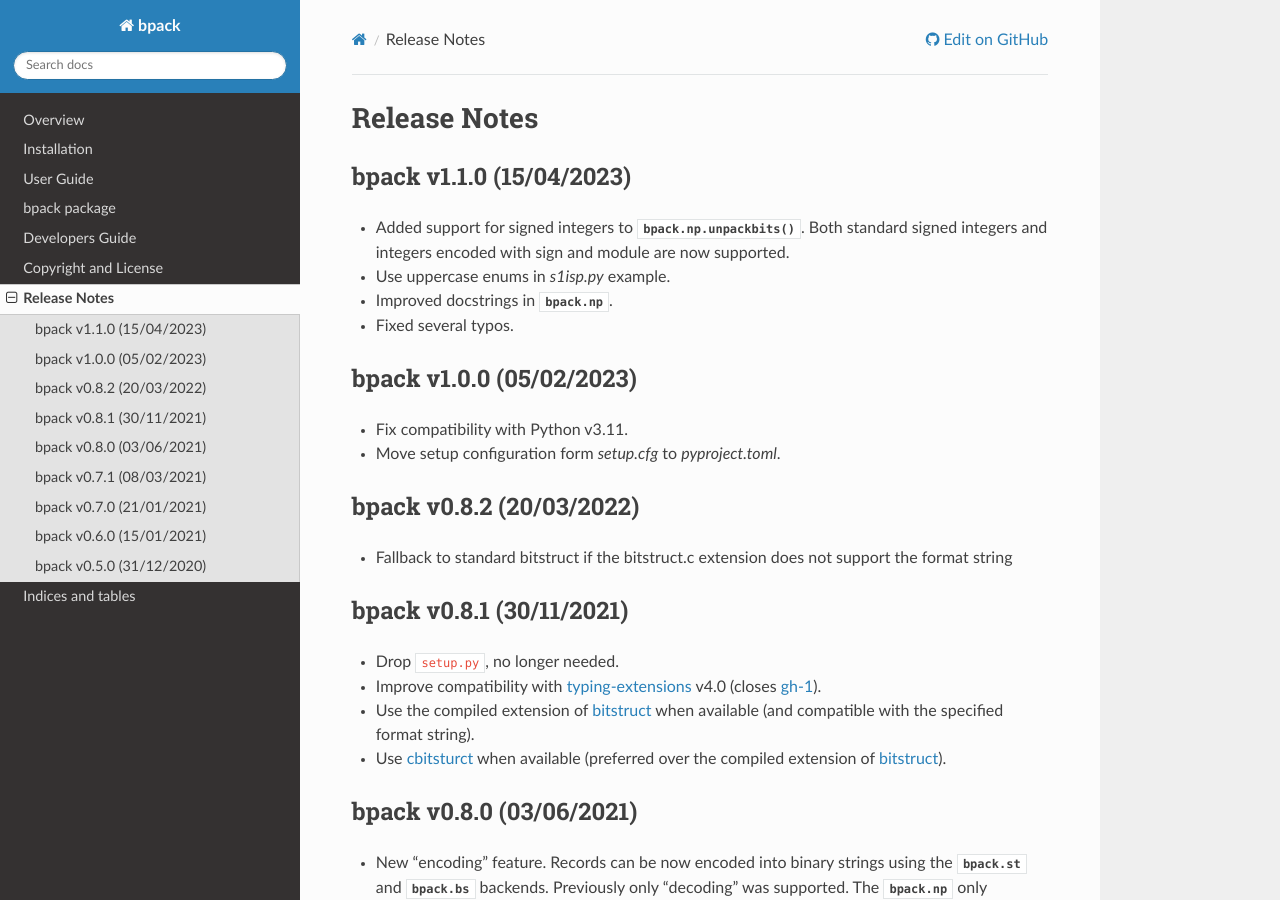
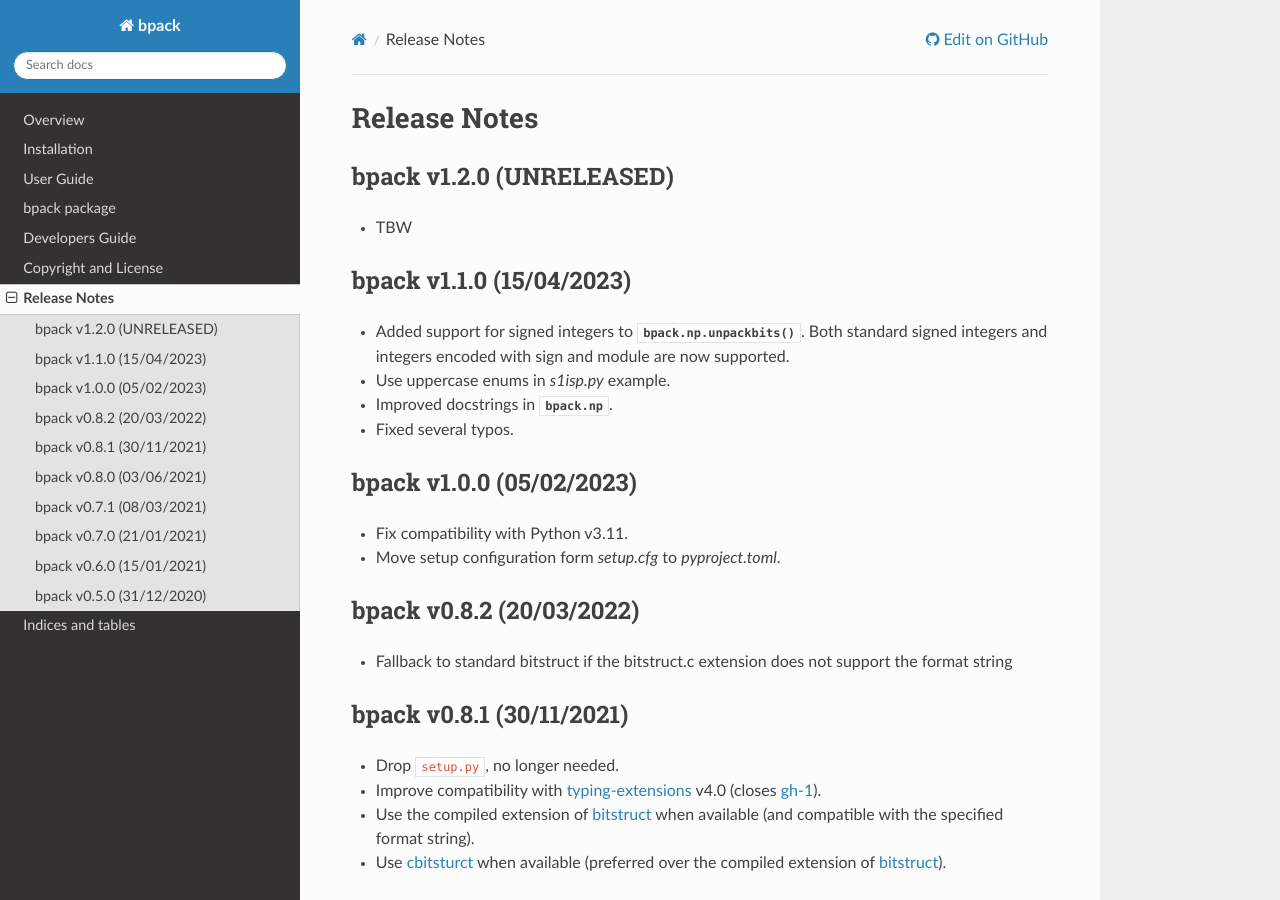
Before and after one commit to avalentino/bpack, a Sphinx documentation site: the page built from docs/release_notes.rst, in a window 1280 px wide and 900 px high. Built offline with Sphinx 7.4.7 and the Read the Docs theme 2.0.0, drawn with Linux system fonts in a browser that asks for light colours.

Commit message:
Post release commit

```diff
--- a/bpack/__init__.py
+++ b/bpack/__init__.py
@@ -20,4 +20,4 @@
     calcsize,
 )
 
-__version__ = "1.1.0"
+__version__ = "1.2.0.dev"
--- a/docs/release_notes.rst
+++ b/docs/release_notes.rst
@@ -1,5 +1,11 @@
 Release Notes
 =============
+
+bpack v1.2.0 (UNRELEASED)
+-------------------------
+
+* TBW
+
 
 bpack v1.1.0 (15/04/2023)
 -------------------------
```
